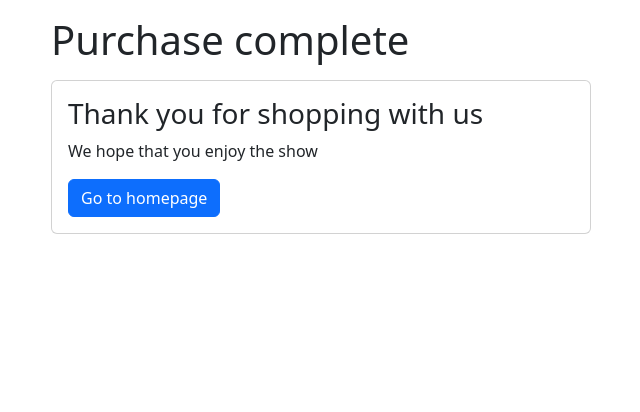
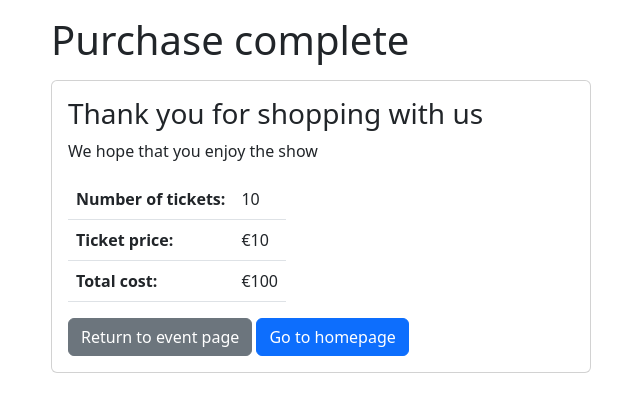
Before and after one commit to shielsr/assignment-03, a Flask app: template templates/purchased.html in a window 1280 px wide. Shown: the part 56-468 px from the top of the page, without its empty margins (34-674 px from the left). Run offline with Flask 3, Linux system fonts and the light colour scheme; the template is opened without the code that fills it: most values are stand-ins (such as "Sample title", 1, 10 or a date in 2020).

Commit message:
Surfaced some of the original datapoints I set up at the very start (ticket price, total cost) on the /purchased page

```diff
--- a/app.py
+++ b/app.py
@@ -160,13 +160,15 @@ def buy_now():
     buy_amount = int(float(buy_amount_str))
     SALEEVENT[gig_id].buy(buyer, buy_amount)
     socket.emit("buyer", {"buyer": buyer, "buy_amount": buy_amount})
-    return redirect(url_for("purchased"))
+    # return str(SALEEVENT[gig_id].order_list)   # Storing the user and ticket amount in a dict. Beyond the scope of the assignment.
+    return redirect(url_for("purchased", gig_id=gig_id, buy_amount=buy_amount ))
 
 @app.route('/purchased')
 def purchased():
     """Page that shows after the user has bought tickets"""
     gig_id = int(request.args.get('gig_id', 1))
-    return render_template('purchased.html', gig_sale=SALEEVENT[gig_id], gig_id=gig_id)
+    buy_amount = int(request.args.get('buy_amount'))
+    return render_template('purchased.html', gig_sale=SALEEVENT[gig_id], gig_id=gig_id, buy_amount=buy_amount)
 
 
 
--- a/templates/purchased.html
+++ b/templates/purchased.html
@@ -11,7 +11,23 @@
     <div class="card-body">
         <h3 class="card-title">Thank you for shopping with us</h3>
         <p class="card-text">We hope that you enjoy the show</p>
-        <!-- <a href="{{ url_for('buy_page', gig_id=gig_id) }}" class="btn btn-secondary">Return to event page</a> -->
+        <table class="table w-auto table-hover">
+            <tbody>
+                <tr>
+                    <th scope="row">Number of tickets:</th>
+                    <td>{{ buy_amount }}</td>
+                </tr>
+                <tr>
+                    <th scope="row">Ticket price:</th>
+                    <td>€{{ gig_sale.ticket_price }}</td>
+                </tr>
+                <tr>
+                    <th scope="row">Total cost:</th>
+                    <td>€{{ gig_sale.ticket_price * buy_amount }}</td>
+                </tr>
+            </tbody>
+        </table>
+        <a href="{{ url_for('buy_page', gig_id=gig_id) }}" class="btn btn-secondary">Return to event page</a>
         <a href="{{ url_for('index') }}" class="btn btn-primary">Go to homepage</a>
     </div>
 </div>
```
